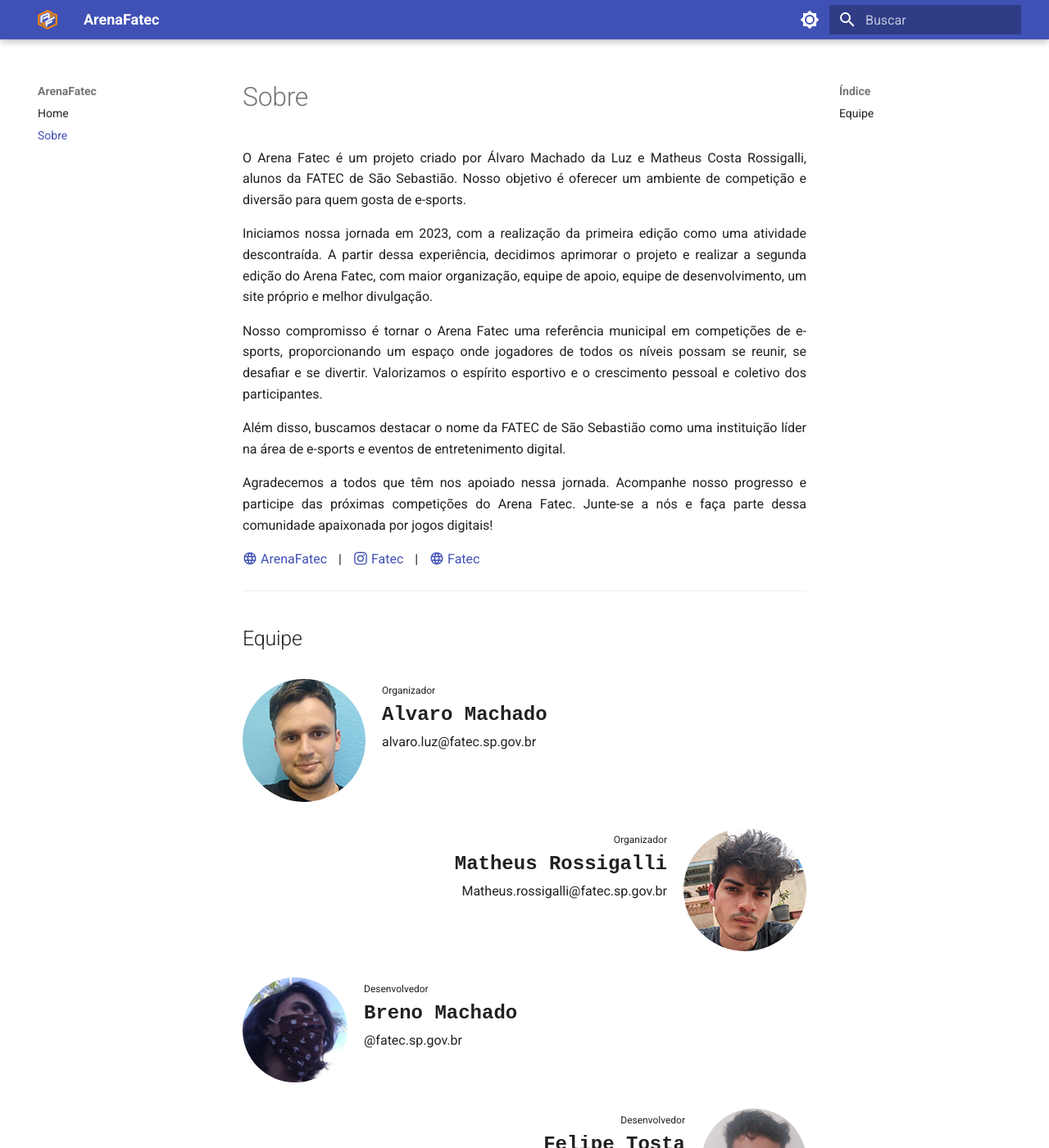
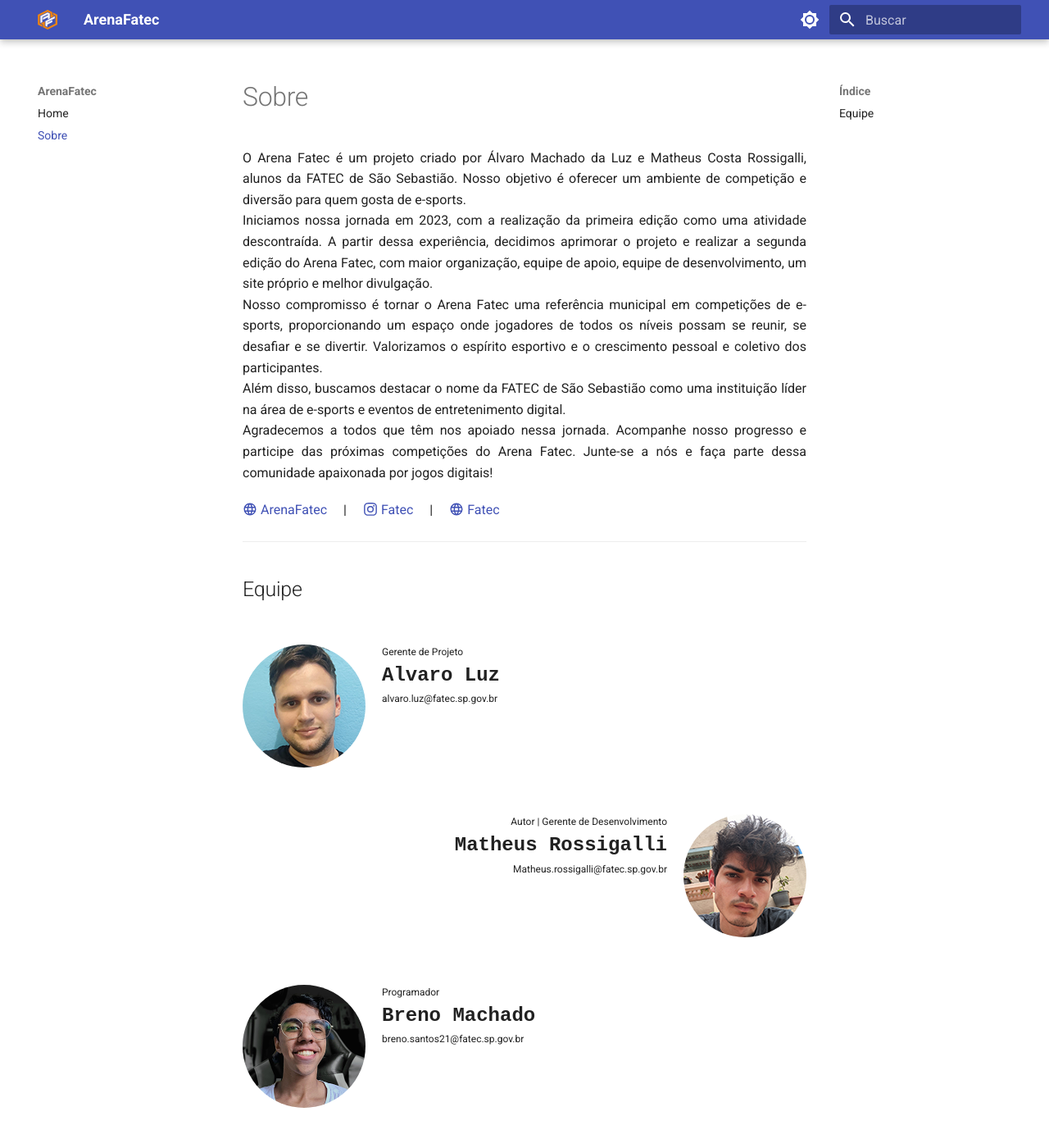
Before and after one commit to Rossigalli/Arena-Fatec-Scheme, an MkDocs documentation site: the page built from docs/sobre.md, in a window 1280 px wide and 1400 px high. Shown: the whole window at 82% size. Built offline with MkDocs 1.6.1 and Material for MkDocs 9.7.7, drawn with Linux system fonts in a browser that asks for light colours.

Commit message:
"sobre" CSS update

```diff
--- a/docs/assets/css/custom.css
+++ /dev/null
@@ -1,75 +0,0 @@
-.justify {
-    text-align: justify;
-}
-
-.text-center {
-    text-align: center;
-}
-
-.small-text {
-    font-size: 0.6rem;
-}
-
-.large-text {
-    font-size: 1.2rem;
-}
-
-.courier {
-    font-family: monospace
-}
-
-.medium-image {
-    width: 150px;
-}
-
-.mr-10 {
-    margin-right: 10px;
-}
-
-.ml-10 {
-    margin-left: 10px;
-}
-
-.mr-100 {
-    margin-right: 100px;
-}
-
-.ml-100 {
-    margin-left: 100px;
-}
-
-.flex-row {
-    width: max-content;
-    display: flex;
-    flex-direction: row;
-}
-
-.flex-column {
-    display: flex;
-    flex-direction: column;
-}
-
-.flex-justify-evenly {
-    justify-content: space-evenly;
-}
-
-.grow-1 {
-    flex-grow: 1;
-}
-
-.gap-20 {
-    gap: 20px;
-}
-
-.gap-100 {
-    gap: 100px;
-}
-
-.circle {
-    border-radius: 50%;
-}
-
-.align-right {
-    text-align: right;
-    margin-left: auto;
-}
--- /dev/null
+++ b/docs/assets/css/sobre.css
@@ -0,0 +1,65 @@
+p{
+    margin: 0;
+}
+
+.justify {
+    text-align: justify;
+}
+
+.small-text {
+    font-size: 0.6rem;
+}
+
+.large-text {
+    font-size: 1.2rem;
+}
+
+.courier {
+    font-family: monospace
+}
+
+.social-media-container{
+    display: flex;
+    gap: 20px;
+    margin-top: 20px;
+}
+
+.team-member-container {
+    display: flex;
+    gap: 0 20px;
+    margin-top: 50px;
+}
+
+.team-member-container:nth-child(odd) {
+    display: flex;
+    flex-direction: row-reverse;
+}
+
+.team-member-container:nth-child(odd) .team-member-desc {
+    text-align:right;
+    white-space: nowrap;
+}
+
+.team-member-picture{
+    min-width: 150px;
+    border-radius: 50%;
+}
+
+@media screen and (max-width: 600px) {
+    .team-member-container {
+        flex-direction: column;
+        align-items: center;
+
+    }
+
+    .team-member-container:nth-child(odd) {
+        flex-direction: column;
+    }
+
+    .team-member-container .team-member-desc {
+        text-align: center;
+    }
+    .team-member-container:nth-child(odd) .team-member-desc {
+        text-align: center;
+    }
+}
--- a/docs/sobre.md
+++ b/docs/sobre.md
@@ -15,50 +15,99 @@
 Agradecemos a todos que têm nos apoiado nessa jornada. Acompanhe nosso progresso e participe das próximas competições do Arena Fatec. Junte-se a nós e faça parte dessa comunidade apaixonada por jogos digitais!
 {: .justify }
 
-[ :material-web: ArenaFatec](https://arenafatecss.games){: .mr-10} | [ :fontawesome-brands-instagram: Fatec](https://www.instagram.com/fatecsaosebastiao/){: .ml-10 .mr-10 } | [ :material-web: Fatec](https://www.fatecsaosebastiao.edu.br){: .ml-10 }
+
+<div class="social-media-container" markdown>
+
+[ :material-web: ArenaFatec](https://arenafatecss.games)
+
+|
+
+[ :fontawesome-brands-instagram: Fatec](https://www.instagram.com/fatecsaosebastiao/)
+
+|
+
+[ :material-web: Fatec](https://www.fatecsaosebastiao.edu.br)
+
+</div>
 
 ***
 
 ## Equipe
 
-<div class="flex-row gap-20" markdown>
+<div class="team-member-container gap-20" markdown>
 
-![Álvaro Machado da Luz](./assets/images/Alvaro%20Machado.png){: .circle align=top }
-<div class="flex-column" markdown>
-<span class="small-text" markdown>Organizador</span><br>
-<span class="large-text courier" markdown>**Alvaro Machado**</span><br>
-<span markdown>alvaro.luz@fatec.sp.gov.br</span>
+![Álvaro](./assets/images/Alvaro%20Machado.png){: .team-member-picture }
+
+<div class="team-member-desc" markdown>
+
+Gerente de Projeto
+{: .small-text}
+
+**Alvaro Luz**
+{: .large-text .courier}
+
+alvaro.luz@fatec.sp.gov.br
+{: .small-text}
+
 </div>
+
 </div>
 
 
-<div class="flex-row align-right gap-20"markdown>
-<div class="flex-column" markdown>
-<span class="small-text" markdown>Organizador</span><br>
-<span class="large-text courier" markdown>**Matheus Rossigalli**</span><br>
-<span markdown>Matheus.rossigalli@fatec.sp.gov.br</span>
+<div class="team-member-container gap-20"markdown>
+
+![Matheus](./assets/images/Matheus%20Rossigalli.png){: .team-member-picture }
+
+<div class="team-member-desc" markdown>
+
+Autor | Gerente de Desenvolvimento
+{: .small-text}
+
+**Matheus Rossigalli**
+{: .large-text .courier}
+
+Matheus.rossigalli@fatec.sp.gov.br
+{: .small-text}
+
 </div>
 
-![Matheus Costa Rossigalli](./assets/images/Matheus%20Rossigalli.png){: .circle align=top }
 </div>
 
-<div class="flex-row gap-20" markdown>
+<div class="team-member-container gap-20" markdown>
 
-![Breno Machado](./assets/images/Breno%20Machado.png){: .circle align=top }
-<div class="flex-column" markdown>
-<span class="small-text" markdown>Desenvolvedor</span><br>
-<span class="large-text courier" markdown>**Breno Machado**</span><br>
-<span markdown>@fatec.sp.gov.br</span>
+![Breno](./assets/images/Breno%20Machado.png){: .team-member-picture  }
+
+<div class="team-member-desc" markdown>
+
+Programador
+{: .small-text}
+
+**Breno Machado**
+{: .large-text .courier}
+
+breno.santos21@fatec.sp.gov.br
+{: .small-text}
+
 </div>
+
 </div>
 
 
-<div class="flex-row align-right gap-20" markdown>
-<div class="flex-column" markdown>
-<span class="small-text" markdown>Desenvolvedor</span><br>
-<span class="large-text courier" markdown>**Felipe Tosta**</span><br>
-<span markdown>@fatec.sp.gov.br</span>
+<div class="team-member-container gap-20" markdown>
+
+![Felipe](./assets/images/Felipe%20Tosta.png){: .team-member-picture }
+
+<div class="team-member-desc" markdown>
+
+Programador
+{: .small-text}
+
+**Felipe Tosta**
+{: .large-text .courier}
+
+@fatec.sp.gov.br
+{: .small-text}
+
 </div>
 
-![Felipe Tosta](./assets/images/Felipe%20Tosta.png){: .circle align=top }
 </div>
--- a/mkdocs.yml
+++ b/mkdocs.yml
@@ -33,7 +33,7 @@
         icon: material/brightness-4
         name: Switch to light mode
 
-extra_css: [assets/css/custom.css]
+extra_css: [assets/css/sobre.css]
 
 markdown_extensions:
   - attr_list
```
Also changed, not shown: docs/assets/images/Breno Machado.png, docs/assets/images/Felipe Tosta.png, 1 other file.
